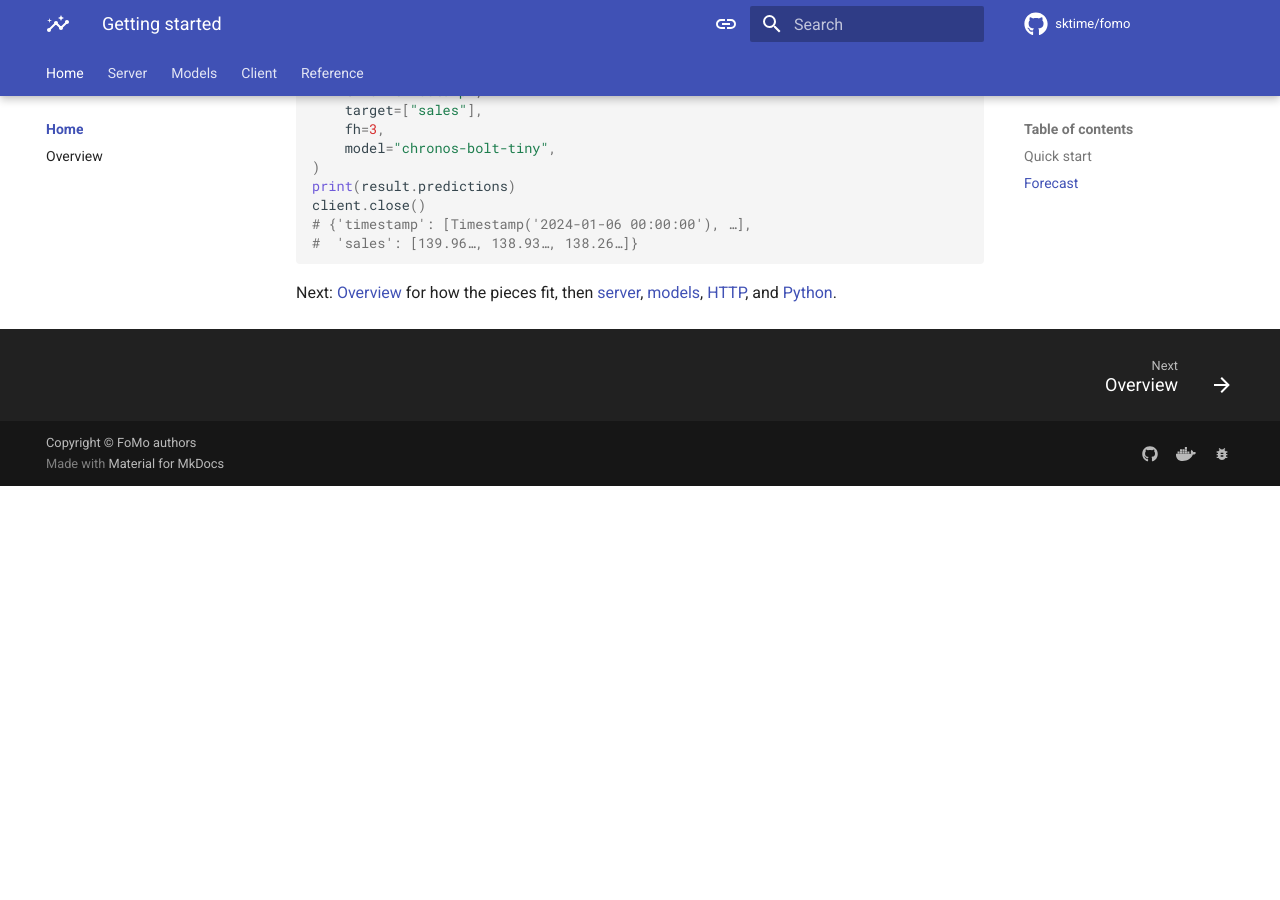
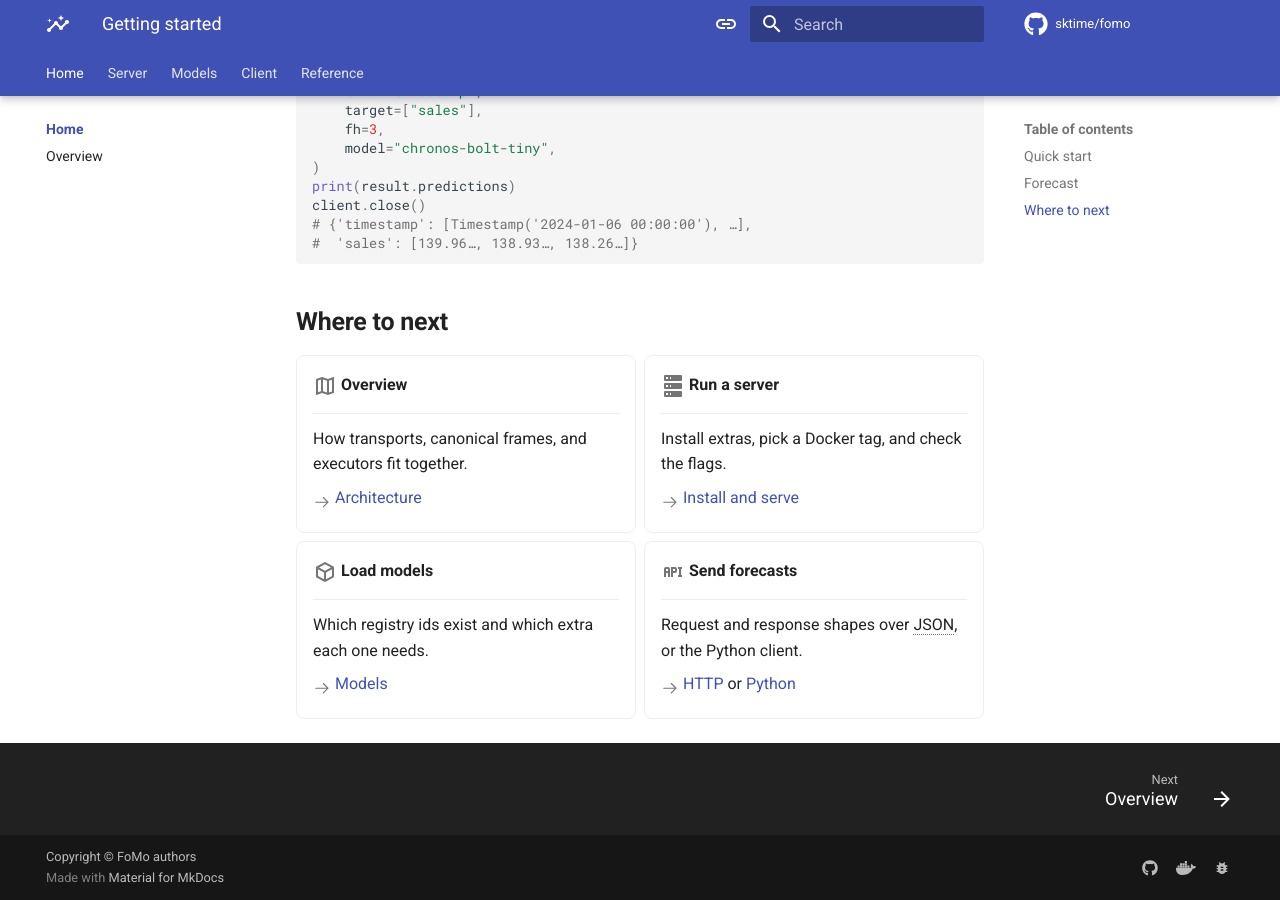
Before and after one commit to sktime/tserve, an MkDocs documentation site: the page built from docs/index.md, in a window 1280 px wide and 900 px high, scrolled down 2372 px. Built offline with MkDocs 1.6.1 and Material for MkDocs 9.7.7, drawn with Linux system fonts in a browser that asks for light colours; comment, search, counter and statistics services are not loaded; before the commit the page ends 2858 px from its top, so only the background shows below that.

````diff
--- a/docs/index.md
+++ b/docs/index.md
@@ -113,4 +113,40 @@
 #  'sales': [139.96…, 138.93…, 138.26…]}
 ```
 
-Next: [Overview](overview.md) for how the pieces fit, then [server](server/index.md), [models](models/index.md), [HTTP](client/http.md), and [Python](client/python.md).
+## Where to next
+
+<div class="grid cards" markdown>
+
+-   :material-map-outline:{ .lg .middle } **Overview**
+
+    ---
+
+    How transports, canonical frames, and executors fit together.
+
+    [:octicons-arrow-right-24: Architecture](overview.md)
+
+-   :material-server:{ .lg .middle } **Run a server**
+
+    ---
+
+    Install extras, pick a Docker tag, and check the flags.
+
+    [:octicons-arrow-right-24: Install and serve](server/index.md)
+
+-   :material-cube-outline:{ .lg .middle } **Load models**
+
+    ---
+
+    Which registry ids exist and which extra each one needs.
+
+    [:octicons-arrow-right-24: Models](models/index.md)
+
+-   :material-api:{ .lg .middle } **Send forecasts**
+
+    ---
+
+    Request and response shapes over JSON, or the Python client.
+
+    [:octicons-arrow-right-24: HTTP](client/http.md) or [Python](client/python.md)
+
+</div>
````
